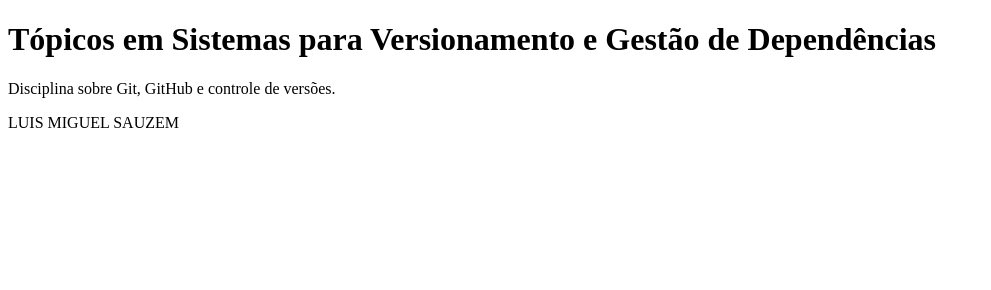
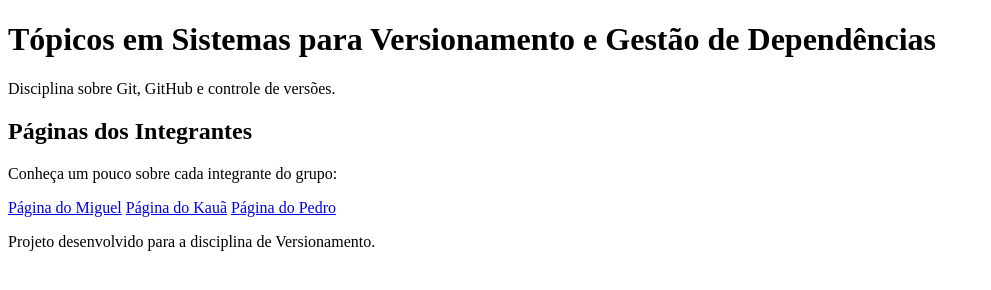
Before and after one commit to Miguel-Mends/Atividade_Entrega, a plain HTML site: page index.html in a window 1280 px wide. Shown: the whole page, without its empty margins (0-991 px from the left). Drawn offline with Linux system fonts and the light colour scheme.

Commit message:
Adiciona indedx.html na branch correta

```diff
--- a/index.html
+++ b/index.html
@@ -1,12 +1,36 @@
 <!DOCTYPE html>
-<html>
+<html lang="pt-br">
 <head>
     <meta charset="UTF-8">
-    <title>Disciplina</title>
+    <meta name="viewport" content="width=device-width, initial-scale=1.0">
+    <title>Disciplina - Versionamento</title>
+
+    <link rel="stylesheet" href="estilos.css">
+    <script src="script.js" defer></script>
 </head>
 <body>
-    <h1>Tópicos em Sistemas para Versionamento e Gestão de Dependências</h1>
-    <p>Disciplina sobre Git, GitHub e controle de versões.</p>
-    <p>LUIS MIGUEL SAUZEM</p>
+
+    <header>
+        <h1>Tópicos em Sistemas para Versionamento e Gestão de Dependências</h1>
+        <p>Disciplina sobre Git, GitHub e controle de versões.</p>
+    </header>
+
+    <main>
+        <section class="integrantes">
+            <h2>Páginas dos Integrantes</h2>
+            <p>Conheça um pouco sobre cada integrante do grupo:</p>
+
+            <nav>
+                <a href="miguel.html">Página do Miguel</a>
+                <a href="kaua.html">Página do Kauã</a>
+                <a href="pedro.html">Página do Pedro</a>
+            </nav>
+        </section>
+    </main>
+
+    <footer>
+        <p>Projeto desenvolvido para a disciplina de Versionamento.</p>
+    </footer>
+
 </body>
 </html>
```
